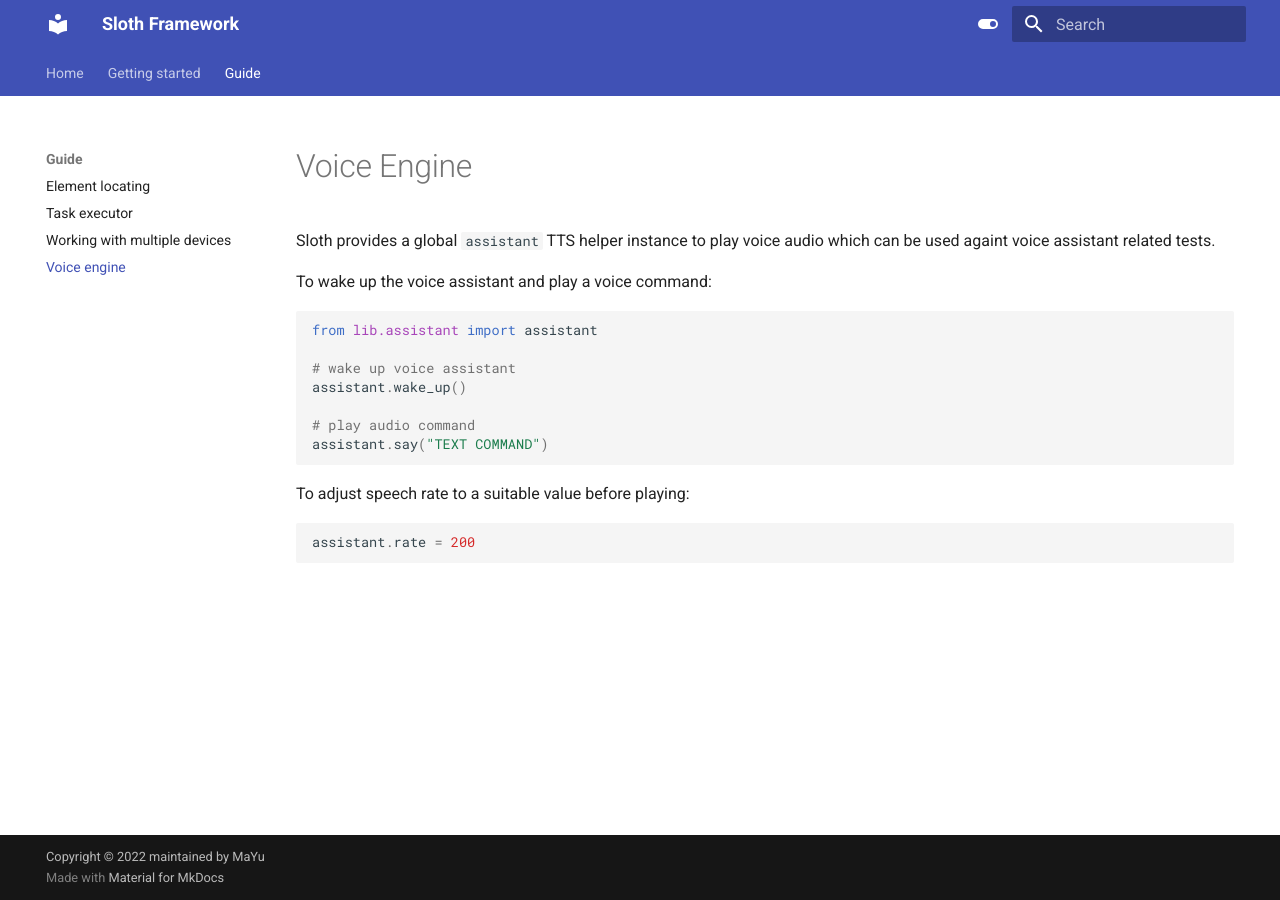
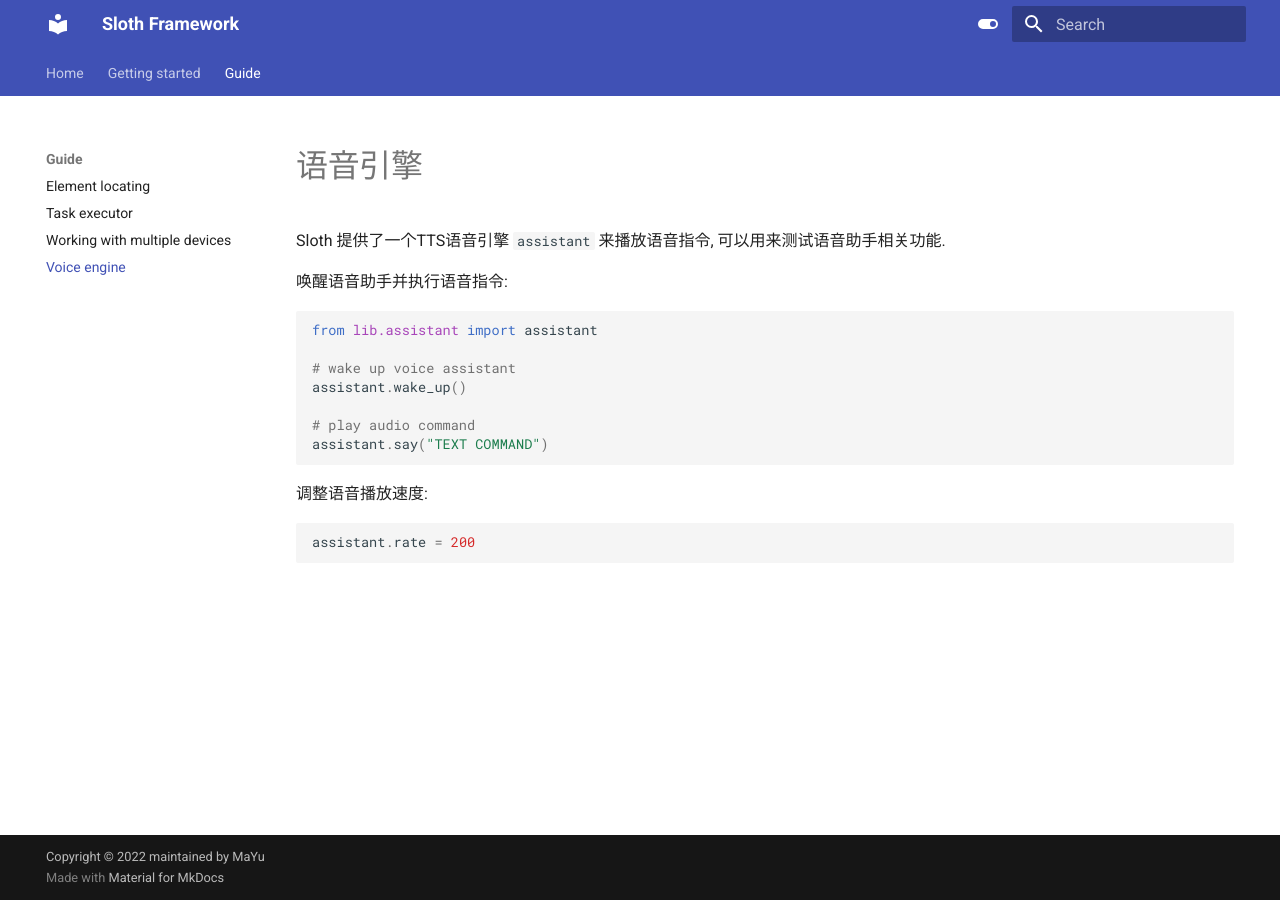
Before and after one commit to ice7mayu/sloth-doc, an MkDocs documentation site: the page built from docs/guide/voice-engine.md, in a window 1280 px wide. Built offline with MkDocs 1.6.1 and Material for MkDocs 9.7.7, drawn with Linux system fonts in a browser that asks for light colours.

Commit message:
Update voice engine doc

````diff
--- a/docs/guide/voice-engine.md
+++ b/docs/guide/voice-engine.md
@@ -1,8 +1,8 @@
-# Voice Engine
+# 语音引擎
 
-Sloth provides a global `assistant` TTS helper instance to play voice audio which can be used againt voice assistant related tests.
+Sloth 提供了一个TTS语音引擎 `assistant` 来播放语音指令, 可以用来测试语音助手相关功能.
 
-To wake up the voice assistant and play a voice command:
+唤醒语音助手并执行语音指令:
 
 ```python
 from lib.assistant import assistant
@@ -14,7 +14,7 @@ assistant.wake_up()
 assistant.say("TEXT COMMAND")
 ```
 
-To adjust speech rate to a suitable value before playing:
+调整语音播放速度:
 
 ```python
 assistant.rate = 200
````
